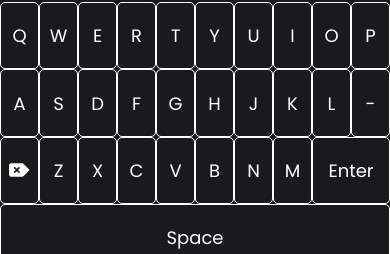
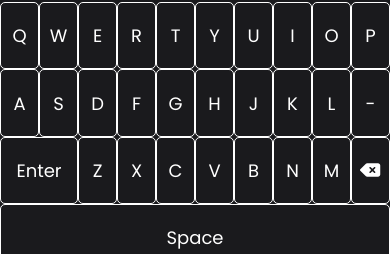
Before and after one commit to nickgabriadze/Towngraphy, a React (Create React App) app: page / in a window 390 px wide. Shown: the part 573-827 px from the top of the page. Built offline with nearby package versions, Linux system fonts and the light colour scheme.

Commit message:
changed keyboard button positions

```diff
--- a/src/Components/Keyboard/keyboard.css
+++ b/src/Components/Keyboard/keyboard.css
@@ -19,11 +19,6 @@ button {
     justify-content: center;
     align-items: center;
 }
-
-#remove-letter{
-    transform: rotate(180deg);
-}
-
 
 
 .keyboard-grid {
@@ -53,10 +48,12 @@ button {
     .keyboard-grid {
         grid-template-columns: repeat(10, minmax(2.4rem, 3rem));
         grid-template-rows: repeat(4, minmax(2.5rem, 4.2rem));
+
     }
 
     button {
         font-size: 18px;
+        border-radius: 5px;
     }
 }
 
--- a/src/Components/Keyboard/keyboard.js
+++ b/src/Components/Keyboard/keyboard.js
@@ -95,9 +95,9 @@ export function Keyboard({ dispatch }) {
                     whileTap={{ scale: 0.9 }}
                     onMouseDown={(e) => e.preventDefault()}
                     onClick={() => dispatch({ type: "ADD_LETTER", char: '-' })}>-</motion.button>
-
-                    <motion.button whileHover={{ scale: 1.1 }}
-                    whileTap={{ scale: 0.9 }} onClick={() => dispatch({ type: "REMOVE_LETTER" })}><FontAwesomeIcon icon={faDeleteLeft} id='remove-letter'/></motion.button>
+                <motion.button whileHover={{ scale: 1.05 }}
+                    onMouseDown={(e) => e.preventDefault()}
+                    whileTap={{ scale: 0.9 }} onClick={() => dispatch({ type: "ENTER" })} id="enter-button">Enter</motion.button>
                 <motion.button whileHover={{ scale: 1.1 }}
                     onMouseDown={(e) => e.preventDefault()}
                     whileTap={{ scale: 0.9 }} onClick={() => dispatch({ type: "ADD_LETTER", char: 'z' })}>Z</motion.button>
@@ -119,9 +119,8 @@ export function Keyboard({ dispatch }) {
                 <motion.button whileHover={{ scale: 1.1 }}
                     onMouseDown={(e) => e.preventDefault()}
                     whileTap={{ scale: 0.9 }} onClick={() => dispatch({ type: "ADD_LETTER", char: 'm' })}>M</motion.button>
-                <motion.button whileHover={{ scale: 1.05 }}
-                    onMouseDown={(e) => e.preventDefault()}
-                    whileTap={{ scale: 0.9 }} onClick={() => dispatch({ type: "ENTER" })} id="enter-button">Enter</motion.button>
+               <motion.button whileHover={{ scale: 1.1 }}
+                    whileTap={{ scale: 0.9 }} onClick={() => dispatch({ type: "REMOVE_LETTER" })}><FontAwesomeIcon icon={faDeleteLeft} id='remove-letter'/></motion.button>
 
                 <motion.button whileHover={{ scale: 1.02 }}
                     onMouseDown={(e) => e.preventDefault()}
--- a/src/Components/Textbox/textBox.css
+++ b/src/Components/Textbox/textBox.css
@@ -98,6 +98,9 @@
     #answer {
         font-size: 1.5rem;
     }
+    #message{
+        font-size: 18px;
+    }
 }
 
 @media screen and (max-width: 320px) {
@@ -118,7 +121,9 @@
     #answer {
         font-size: 1.3rem;
     }
-
+    #message{
+        font-size: 20px;
+    }
 }
 
 
```
Also changed, not shown: src/Components/Textbox/textBox.jsx (line endings or trailing spaces).
